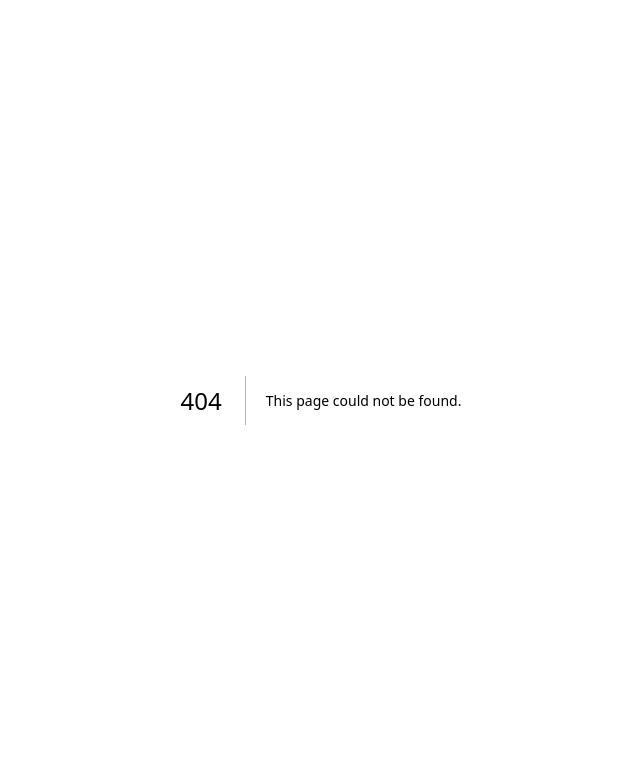
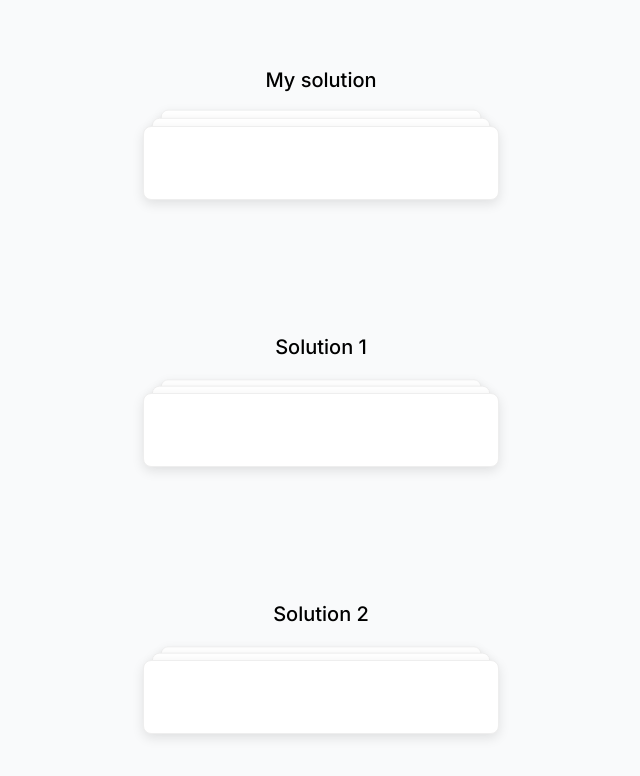
Before and after one commit to Ganthology/animations-on-the-web-exercise, a Next.js app: page /css-animation-intro/transforms in a window 1280 px wide. Before the commit this address had no page. Shown: the top 776 px of the page, without its empty margins (319-959 px from the left). Built offline with nearby package versions, Linux system fonts and the light colour scheme.

Commit message:
feat(css-animations): create stacked cards

```diff
--- /dev/null
+++ b/app/css-animation-intro/transforms/page.tsx
@@ -0,0 +1,54 @@
+import "./styles.css"
+
+const LENGTH = 3
+
+export default function TransformsStackedCard() {
+  return (
+    <section className="grid h-screen w-screen place-items-center bg-gray-50">
+      {/* my solution */}
+      <div className="flex flex-col items-center gap-8">
+        <h1 className="text-xl font-medium">My solution</h1>
+        <div className="wrapper">
+          {new Array(LENGTH).fill(0).map((_, i) => (
+            <div
+              className="card-with-transform"
+              style={{
+                // @ts-ignore
+                "--translate-y": LENGTH - 1 - i,
+                // @ts-ignore
+                "--scale": `${1 - (LENGTH - 1 - i) * 0.05}`,
+              }}
+              key={i}
+            ></div>
+          ))}
+        </div>
+      </div>
+      {/* solution 1 */}
+      <div className="flex flex-col items-center gap-8">
+        <h1 className="text-xl font-medium">Solution 1</h1>
+        <div className="wrapper">
+          {new Array(LENGTH).fill(0).map((_, i) => (
+            <div className="card-solution-1" key={`${i}-solution-1`}></div>
+          ))}
+        </div>
+      </div>
+
+      {/* solution 2 */}
+      <div className="flex flex-col items-center gap-8">
+        <h1 className="text-xl font-medium">Solution 2</h1>
+        <div className="wrapper">
+          {new Array(LENGTH).fill(0).map((_, i) => (
+            <div
+              className="card-solution-2"
+              key={`${i}-solution-2`}
+              style={{
+                // @ts-ignore
+                "--index": LENGTH - 1 - i,
+              }}
+            ></div>
+          ))}
+        </div>
+      </div>
+    </section>
+  )
+}
--- /dev/null
+++ b/app/css-animation-intro/transforms/styles.css
@@ -0,0 +1,63 @@
+.wrapper {
+  display: grid;
+}
+
+.card {
+  width: 356px;
+  height: 74px;
+  box-shadow: 0 4px 12px #0000001a;
+  border: 1px solid #eeeeee;
+  background: white;
+  border-radius: 8px;
+  grid-area: 1 / 1;
+}
+
+/* my solution */
+.card-with-transform {
+  width: 356px;
+  height: 74px;
+  box-shadow: 0 4px 12px #0000001a;
+  border: 1px solid #eeeeee;
+  background: white;
+  border-radius: 8px;
+  grid-area: 1 / 1;
+  transform: translateY(calc(var(--translate-y) * -10px))
+    scale(var(--scale));
+}
+
+/* solution 1 */
+.card-solution-1 {
+  width: 356px;
+  height: 74px;
+  box-shadow: 0 4px 12px #0000001a;
+  border: 1px solid #eeeeee;
+  background: white;
+  border-radius: 8px;
+  grid-area: 1 / 1;
+  /* solution 1 */
+  transform: scale(0.9) translateY(-26%);
+}
+
+.card-solution-1:nth-child(2) {
+  transform: scale(0.95) translateY(-13%);
+}
+
+.card-solution-1:nth-child(3) {
+  transform: scale(1) translateY(0);
+}
+
+/* solution 2 */
+.card-solution-2 {
+  width: 356px;
+    height: 74px;
+    box-shadow: 0 4px 12px #0000001a;
+    border: 1px solid #eeeeee;
+    background: white;
+    border-radius: 8px;
+  grid-area: 1 / 1;
+  /* solution 2 */
+  --scale-increment: 0.05;
+  --translate-increment: -13%;
+  transform: scale(calc(1 - var(--index) * var(--scale-increment)))
+    translateY(calc(var(--index) * var(--translate-increment)));
+}
--- a/components/table-of-content.tsx
+++ b/components/table-of-content.tsx
@@ -1,7 +1,8 @@
 "use client"
 
+import { AnimatePresence, motion } from "framer-motion"
+
 import { useRouter } from "next/navigation"
-import { AnimatePresence, motion } from "framer-motion"
 
 export const TableOfContent = () => {
   const router = useRouter()
@@ -32,7 +33,7 @@ export const TableOfContent = () => {
   )
 }
 
-const ROUTES = [
+const FRAMER_INTRO_ROUTES = [
   {
     path: "/framer-intro/motion-div",
     name: "Motion Div",
@@ -75,3 +76,13 @@ const ROUTES = [
       "Animate height of a div from auto to auto. Using family drawer as example.",
   },
 ]
+
+const CSS_ANIMATION_INTRO_ROUTES = [
+  {
+    path: "/css-animation-intro/transforms",
+    name: "Transforms",
+    description: "Animate transforms with CSS.",
+  },
+]
+
+const ROUTES = [...FRAMER_INTRO_ROUTES, ...CSS_ANIMATION_INTRO_ROUTES]
```
